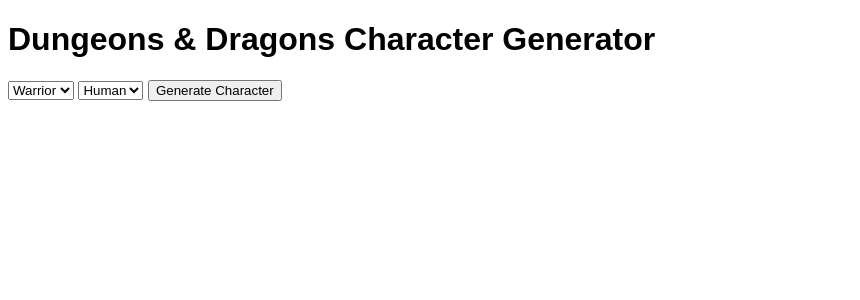
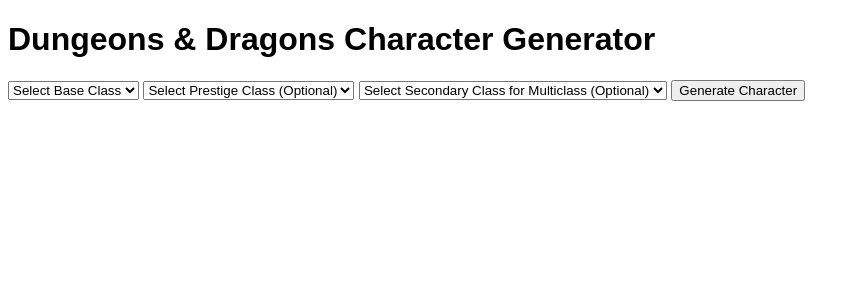
Before and after one commit to Seren-Smith/dnd-character-generator, a Flask app: page / in a window 1280 px wide. Shown: the top 300 px of the page, without its empty margins (0-860 px from the left). Run offline with Flask 2, Linux system fonts and the light colour scheme.

Commit message:
Update index.html

```diff
--- a/templates/index.html
+++ b/templates/index.html
@@ -9,13 +9,21 @@
     <h1>Dungeons & Dragons Character Generator</h1>
     <div id="characterForm">
         <select id="classSelect">
-            {% for class in classes %}
+            <option value="">Select Base Class</option>
+            {% for class in base_classes %}
             <option value="{{ class }}">{{ class }}</option>
             {% endfor %}
         </select>
-        <select id="raceSelect">
-            {% for race in races %}
-            <option value="{{ race }}">{{ race }}</option>
+        <select id="prestigeSelect">
+            <option value="">Select Prestige Class (Optional)</option>
+            {% for prestige in prestige_classes %}
+            <option value="{{ prestige }}">{{ prestige }}</option>
+            {% endfor %}
+        </select>
+        <select id="multiClassSelect">
+            <option value="">Select Secondary Class for Multiclass (Optional)</option>
+            {% for class in base_classes %}
+            <option value="{{ class }}">{{ class }}</option>
             {% endfor %}
         </select>
         <button onclick="generateCharacter()">Generate Character</button>
```
